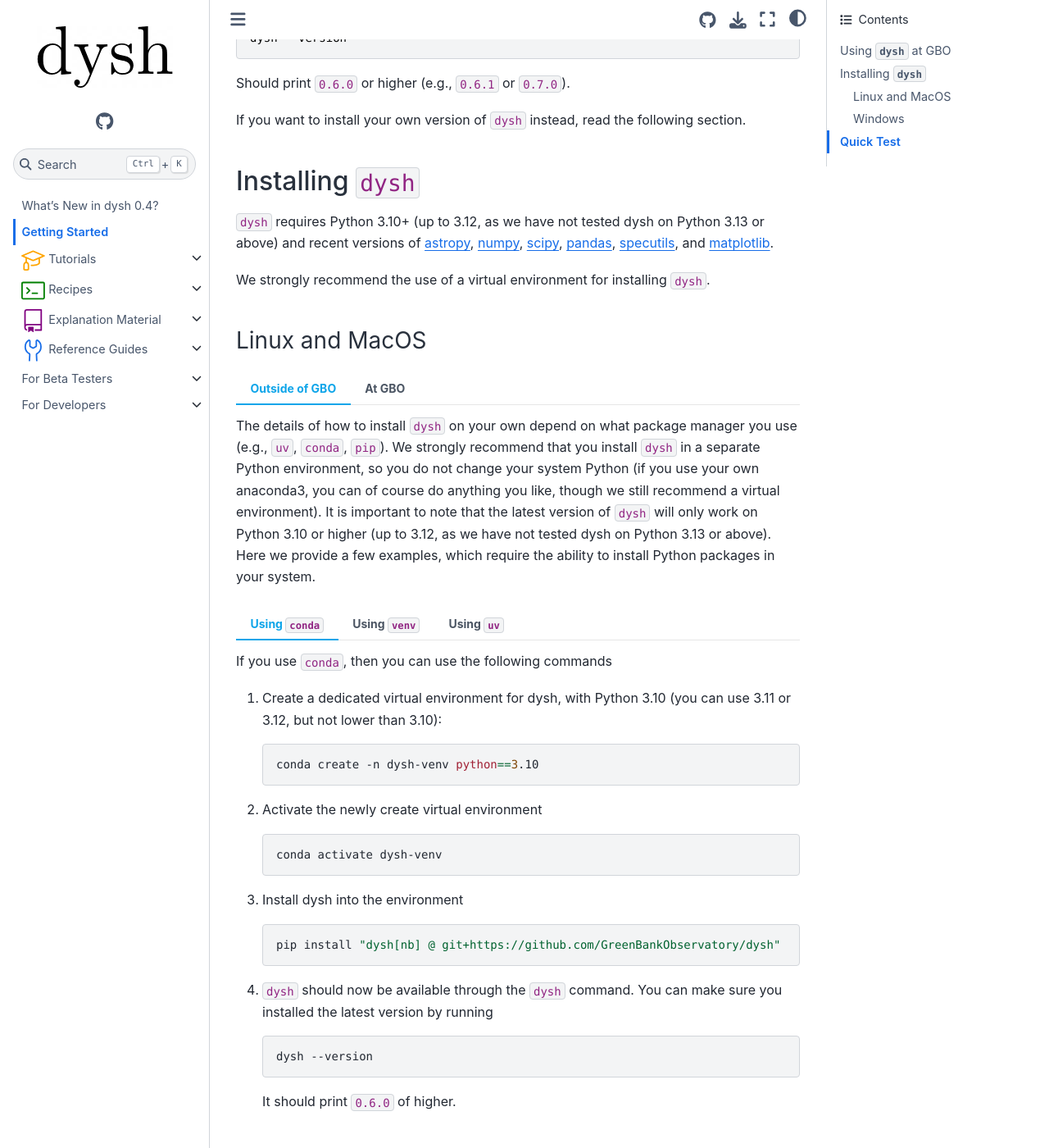
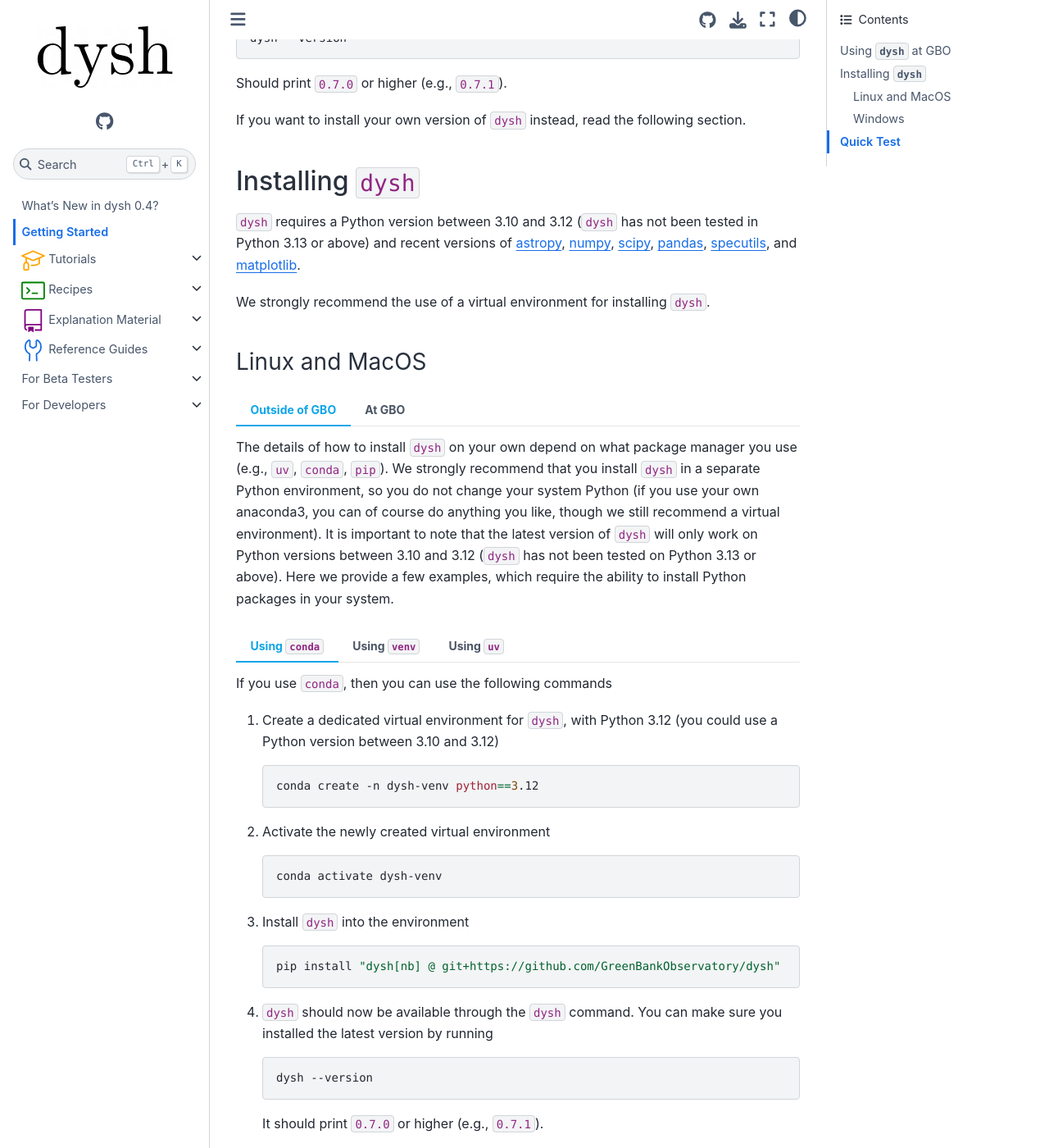
Before and after one commit to GreenBankObservatory/dysh, a Sphinx documentation site: the page built from docs/source/getting_started/index.rst, in a window 1280 px wide and 1400 px high, scrolled down 517 px. Shown: the whole window at 82% size. Built offline with Sphinx 7.4.7 and the Sphinx Book theme 1.1.4, drawn with Linux system fonts in a browser that asks for light colours; pages that are not in the unit, such as notebooks, are missing from menus; some of the changed text lies outside the part shown.

Commit message:
docs: implements review comments and adds variables for package and python version

```diff
--- a/docs/source/getting_started/index.rst
+++ b/docs/source/getting_started/index.rst
@@ -1,3 +1,9 @@
+.. |minver| replace:: ``0.7.0``
+.. |minpatch| replace:: ``0.7.1``
+.. |pymin| replace:: 3.10
+.. |pymax| replace:: 3.12
+.. |pyupp| replace:: 3.13
+
 ***************
 Getting Started
 ***************
@@ -7,23 +13,24 @@ Using ``dysh`` at GBO
 
 If you have access to a `GBO data reduction host <https://greenbankobservatory.org/portal/gbt/processing/#data-reduction-machines>`_ (e.g., fourier, thales, etc.), then you should be able to launch the latest version of ``dysh`` from a terminal by typing
 
-.. code::
+.. code:: bash
 
     dysh
 
-The first time you run this, it may take a while. To make sure you are getting the latest version make sure that the following commands produce the output shown.
+The first time you run this, it may take a minute.
+To verify you are getting the latest version, check the output of these commands:
 
-.. code::
+.. code:: bash
 
     which dysh
 
 Should print: ``/opt/local/bin/dysh``. And
 
-.. code::
+.. code:: bash
 
     dysh --version
 
-Should print ``0.6.0`` or higher (e.g., ``0.6.1`` or ``0.7.0``).
+Should print |minver| or higher (e.g., |minpatch|).
 
 If you want to install your own version of ``dysh`` instead, read the following section.
 
@@ -31,7 +38,7 @@ If you want to install your own version of ``dysh`` instead, read the following
 Installing ``dysh``
 ===================
 
-``dysh`` requires Python 3.10+ (up to 3.12, as we have not tested dysh on Python 3.13 or above) and recent versions of
+``dysh`` requires a Python version between |pymin| and |pymax| (``dysh`` has not been tested in Python |pyupp| or above) and recent versions of
 `astropy <https://astropy.org>`_,
 `numpy <https://numpy.org>`_,
 `scipy <https://scipy.org>`_,
@@ -49,26 +56,26 @@ Linux and MacOS
 
     The details of how to install ``dysh`` on your own depend on what package manager you use (e.g., ``uv``, ``conda``, ``pip``).
     We strongly recommend that you install ``dysh`` in a separate Python environment, so you do not change your system Python (if you use your own anaconda3, you can of course do anything you like, though we still recommend a virtual environment).
-    It is important to note that the latest version of ``dysh`` will only work on Python 3.10 or higher (up to 3.12, as we have not tested dysh on Python 3.13 or above).
+    It is important to note that the latest version of ``dysh`` will only work on Python versions between |pymin| and |pymax| (``dysh`` has not been tested on Python |pyupp| or above).
     Here we provide a few examples, which require the ability to install Python packages in your system.
 
     .. tab:: Using ``conda``
 
         If you use ``conda``, then you can use the following commands
 
-        #. Create a dedicated virtual environment for dysh, with Python 3.10 (you can use 3.11 or 3.12, but not lower than 3.10):
+        #. Create a dedicated virtual environment for ``dysh``, with Python 3.12 (you could use a Python version between |pymin| and |pymax|)
 
            .. code-block:: bash
 
-                conda create -n dysh-venv python==3.10
+                conda create -n dysh-venv python==3.12
 
-        #. Activate the newly create virtual environment
+        #. Activate the newly created virtual environment
 
            .. code-block:: bash
 
                 conda activate dysh-venv
 
-        #. Install dysh into the environment
+        #. Install ``dysh`` into the environment
 
            .. code-block:: bash
 
@@ -80,19 +87,20 @@ Linux and MacOS
 
                 dysh --version
 
-           It should print ``0.6.0`` of higher.
+           It should print |minver| or higher (e.g., |minpatch|).
 
     .. tab:: Using ``venv``
 
-        If you already have Python 3.10, 3.11 or 3.12 installed you can create a new virtual environment using ``venv``.
+        If you already have Python |pymin|, up to |pymax|, installed you can create a new virtual environment using ``venv``.
 
-        #. Create a dedicated virtual environment for dysh, with Python 3.10 (you can use 3.11 or 3.12, but not lower than 3.10):
+        #. Create a dedicated virtual environment for ``dysh``, with Python |pymax|:
 
            .. code-block:: bash
 
-                python3.10 -m venv dysh-venv
+                python3.12 -m venv dysh-venv
 
-           Having ``python3.10`` available as above may change depending on your own system. Make sure you are using Python 3.10, 3.11 or 3.12 with ``python --version``.
+           Having ``python3.12`` available as above may change depending on your own system.
+           Make sure you are using a Python version between |pymin| and |pymax| with ``python --version``.
 
         #. Activate the newly created virtual environment
 
@@ -100,13 +108,14 @@ Linux and MacOS
 
                 pip install "dysh[nb] @ git+https://github.com/GreenBankObservatory/dysh"
 
-        #. ``dysh`` should now be available through the ``dysh`` command. You can check what version you installed by running:
+        #. ``dysh`` should now be available through the ``dysh`` command.
+           You can check what version you installed by running:
 
            .. code-block:: bash
 
                 dysh --version
 
-           It should print ``0.6.0`` or higher.
+           It should print |minver| or higher (e.g., |minpatch|).
 
     .. tab:: Using ``uv``
 
@@ -122,7 +131,7 @@ Linux and MacOS
 
             dysh --version
 
-        It should print ``0.6.0`` or higher.
+        It should print |minver| or higher (e.g., |minpatch|).
 
         .. warning::
 
@@ -134,7 +143,7 @@ Linux and MacOS
 
     At GBO, on a linux machine from the terminal (assumes you’re using bash).
 
-    #. First, create a new Python virtual environment. For this example we will use Python 3.11 (you can change the Python version, but the latest ``dysh`` will only work on Python>=3.10):
+    #. First, create a new Python virtual environment. For this example we will use Python 3.11 (you can change the Python version, but the latest ``dysh`` will only work on Python between |pymin| and |pymax|):
 
        .. code-block:: bash
 
@@ -160,7 +169,7 @@ Linux and MacOS
 
             dysh --version
 
-       It should show ``0.6.0``, or greater (e.g., ``0.6.1`` or ``0.7.0``), if using Python>=3.10 (to check your Python version you can type ``python --version``).
+       It should show |minver| or higher (e.g., |minpatch|), if using Python between |pymin| and |pymax| (to check the Python version use ``python --version``).
 
     #. Launch the command line interface
 
@@ -212,7 +221,8 @@ If you want to install the latest stable version of ``dysh``, then it is not nec
         conda create -n dysh-venv python==3.10
 
    This will create a new virtual environment with ``Python3.10``.
-   You can use other versions of ``Python``, but not lower than 3.10, and ``dysh`` has not been tested with ``Python3.13`` and above.
+   You can use other versions of ``Python``, but not lower than |pymin| nor above |pymax|.
+   ``dysh`` has not been tested with ``Python`` |pyupp| and above.
    You can check the ``Python`` version using the command ``python --version`` in the terminal.
 
 #. After creating the environment, activate it. Enter the following command
@@ -239,7 +249,7 @@ If you want to install the latest stable version of ``dysh``, then it is not nec
 
         dysh --version
 
-   This should print ``0.6.0`` or above (e.g., ``0.7.0``).
+   This should print |minver| or above (e.g., |minpatch|).
 
 #. Launch the command line interface
 
@@ -253,8 +263,8 @@ If you want to install the latest stable version of ``dysh``, then it is not nec
 
         dysh-lab
 
-   The Jupyter lab interface is likely to launch in Internet Explorer as the default browser.
-   You can avoid launching a browser with the ``--no-browser`` option, so the commnad would be
+   The Jupyter lab interface will launch in your default browser, unless you have changed the Jupyter settings.
+   You can avoid launching a browser with the ``--no-browser`` option, so the command would be
 
    .. code-block:: powershell
 
```
